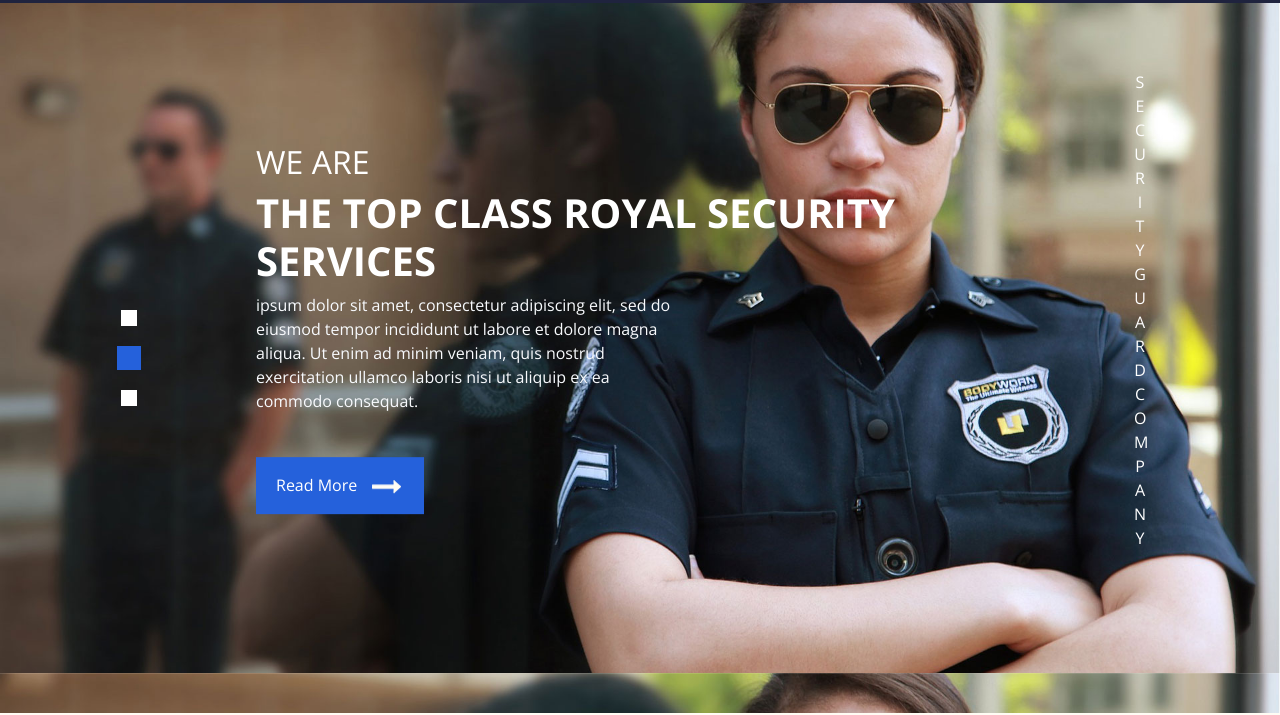
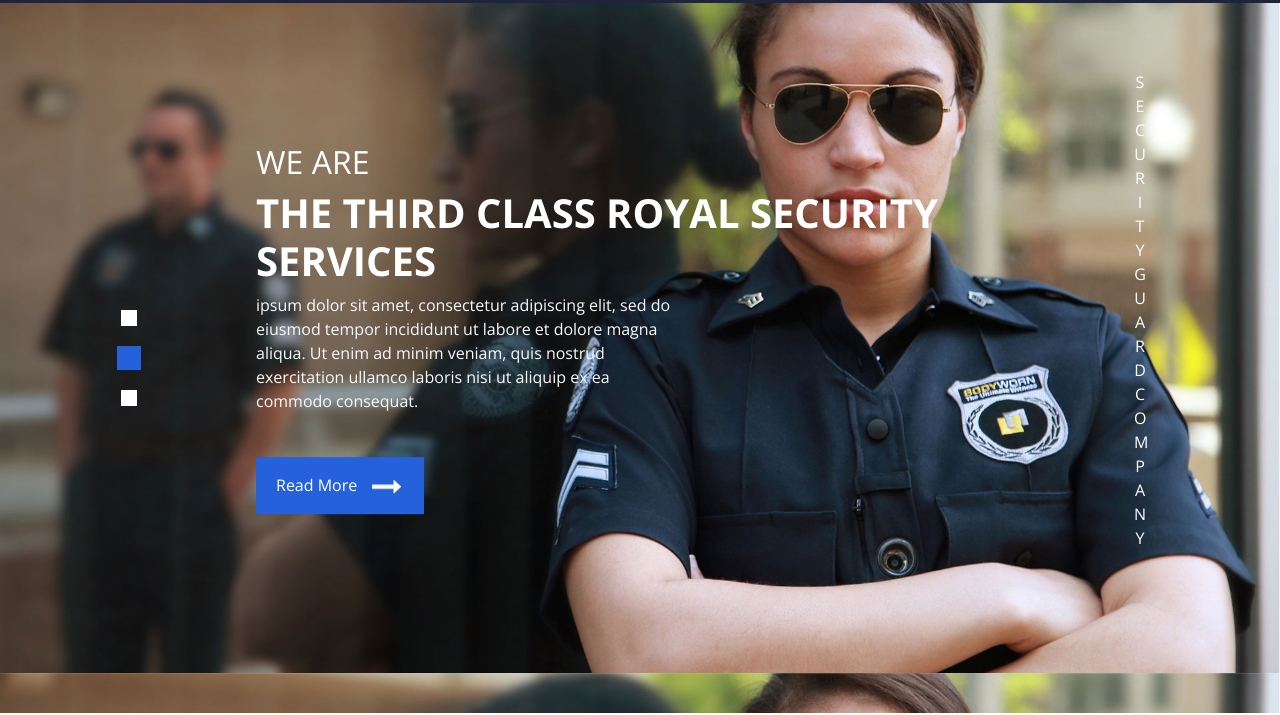
Before and after one commit to ishaikhfiroz/basic_test, a plain HTML site: page index.html in a window 1280 px wide. Shown: the part 109-824 px from the top of the page. Drawn offline with nearby package versions, Linux system fonts and the light colour scheme; some packages are replaced by stand-ins of ours.

Commit message:
2nd modification

```diff
--- a/index.html
+++ b/index.html
@@ -99,7 +99,7 @@
                   We Are
                 </h2>
                 <h1>
-                  The Top Class  Royal security services
+                  The Third Class  Royal security services
                 </h1>
               </div>
               <div class="slider_detail-text">
```
